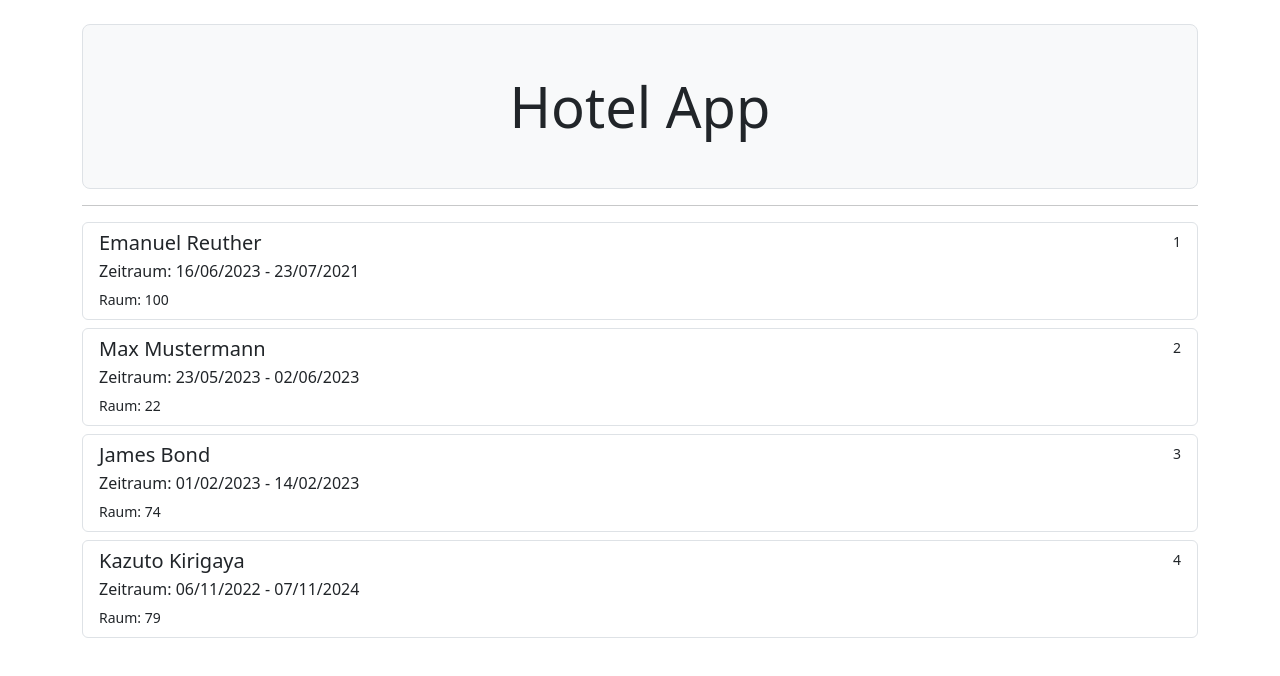
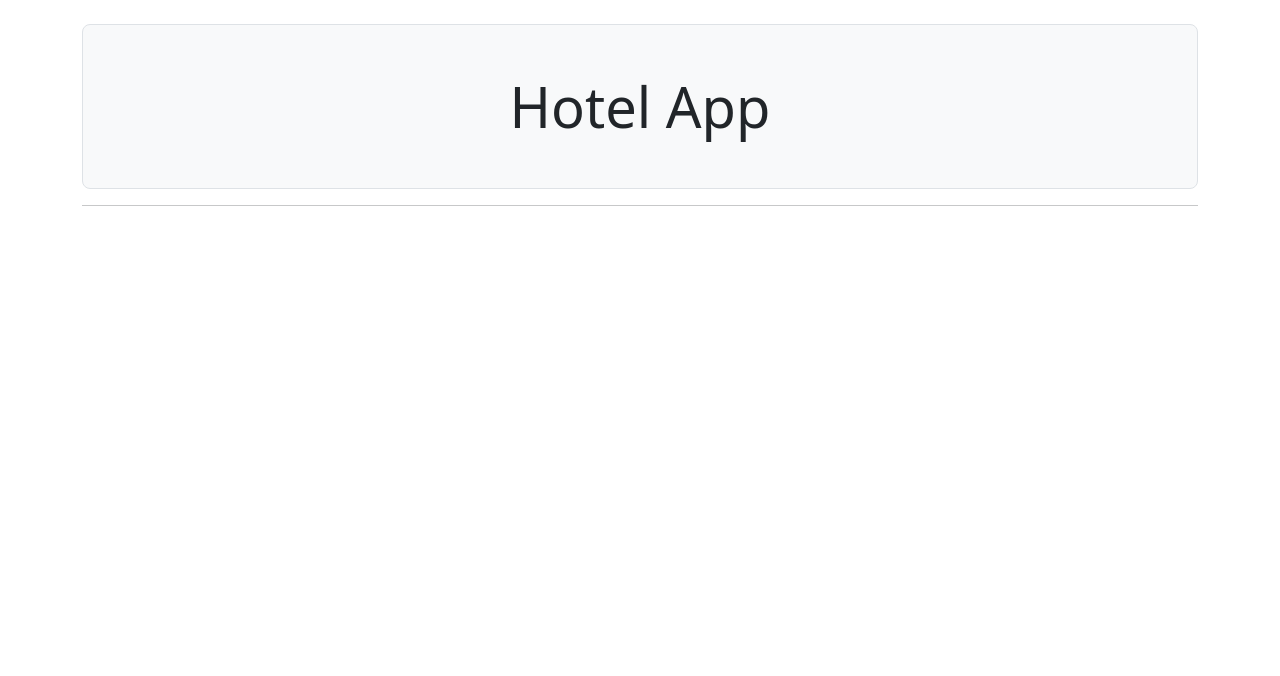
Before and after one commit to DevCodeRunner/hotel-app, an Angular app: page / in a window 1280 px wide. Shown: the top 676 px of the page. Built offline with nearby package versions, Linux system fonts and the light colour scheme.

Commit message:
Modul: 3.1 & 3.2
added: Router Module

```diff
--- a/src/app/app.component.html
+++ b/src/app/app.component.html
@@ -5,7 +5,7 @@
 
 <hr>
 
-<app-bookings></app-bookings>
+<router-outlet></router-outlet>
 
 </div>
 <!--ng serve    zum starten der Angular anwendung-->
--- a/src/app/app.module.ts
+++ b/src/app/app.module.ts
@@ -3,6 +3,7 @@ import { BrowserModule } from '@angular/platform-browser';
 
 import { AppComponent } from './app.component';
 import { BookingsComponent } from './bookings/bookings.component';
+import { AppRoutingModule } from './app-routing.module';
 
 @NgModule({
   declarations: [
@@ -10,7 +11,8 @@ import { BookingsComponent } from './bookings/bookings.component';
     BookingsComponent
   ],
   imports: [
-    BrowserModule
+    BrowserModule,
+    AppRoutingModule
   ],
   providers: [],
   bootstrap: [AppComponent]
```
Also changed, not shown: src/app/app-routing.module.ts (added, +20 -0 lines).
